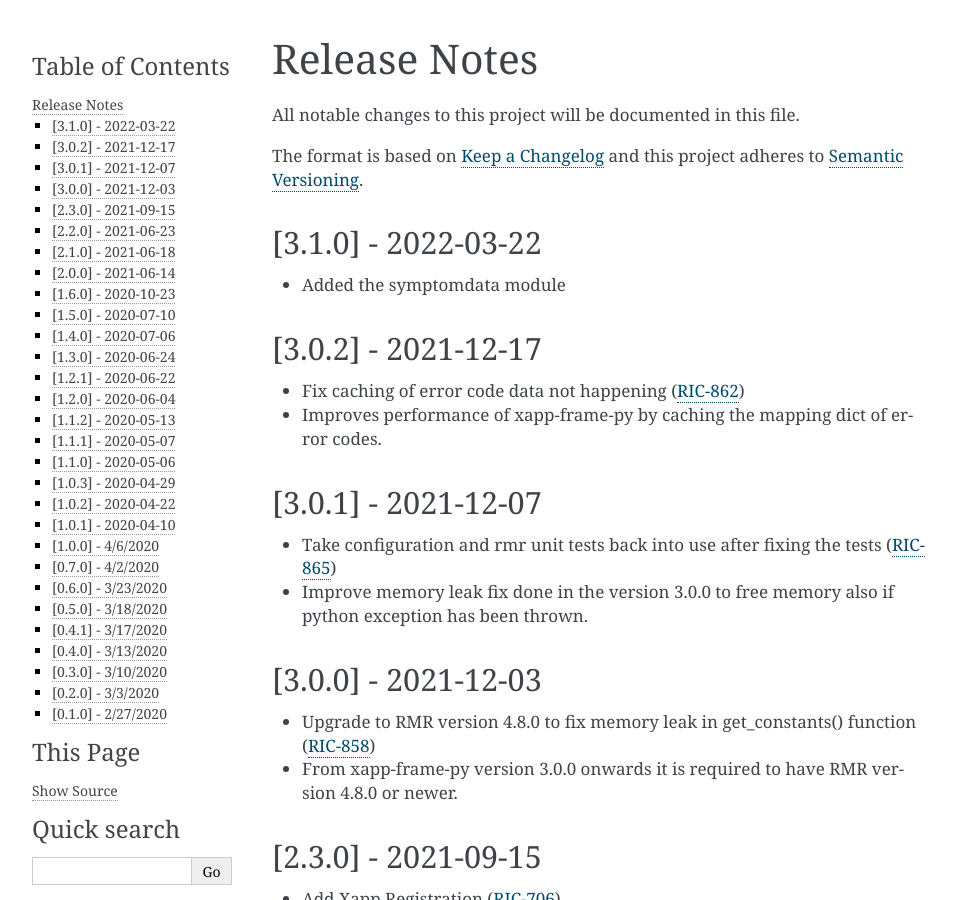
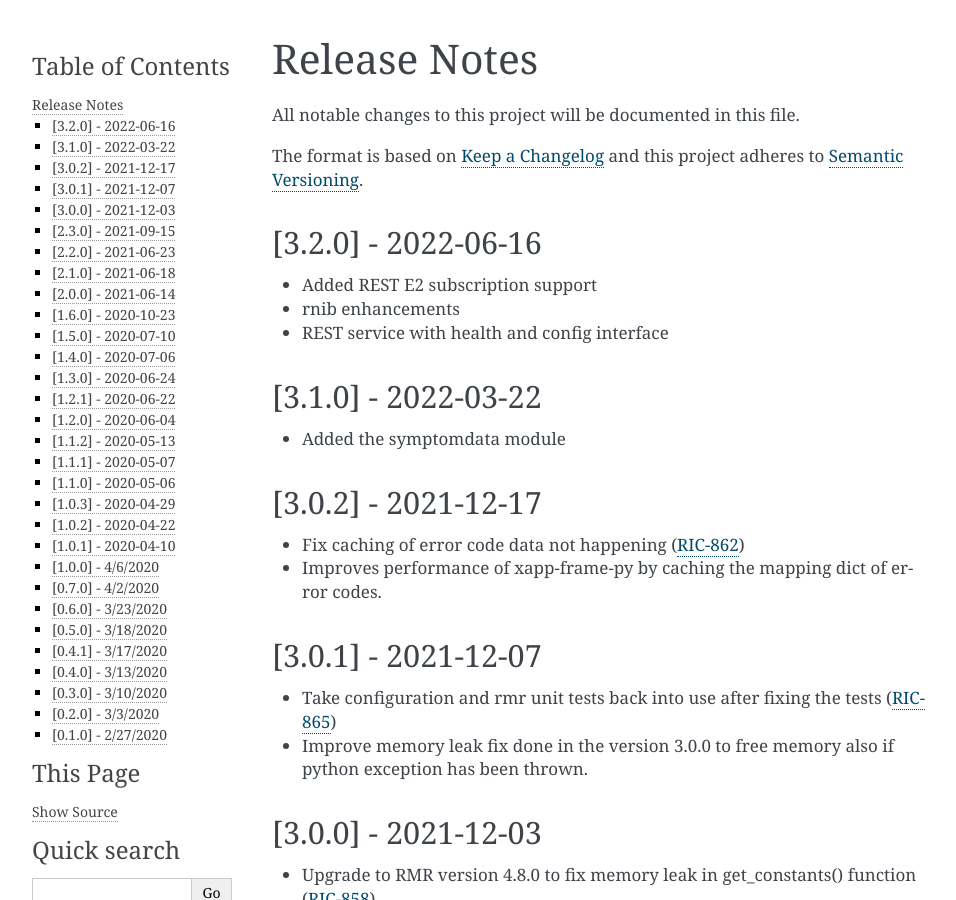
Before and after one commit to o-ran-sc/ric-plt-xapp-frame-py, a Sphinx documentation site: the page built from docs/release-notes.rst, in a window 1280 px wide and 900 px high. Shown: the whole window, without its empty margins (148-1104 px from the left). Built offline with Sphinx 7.4.7, drawn with Linux system fonts in a browser that asks for light colours; the version number is read from the project's files by our own code.

Commit message:
F release step 1 of 2
Signed-off-by: czichy <thoralf.czichy@nokia.com>
Change-Id: I1194405646ed5b2487bae78d04a36192df6bbbae

```diff
--- a/docs/release-notes.rst
+++ b/docs/release-notes.rst
@@ -9,6 +9,12 @@ All notable changes to this project will be documented in this file.
 
 The format is based on `Keep a Changelog <http://keepachangelog.com/>`__
 and this project adheres to `Semantic Versioning <http://semver.org/>`__.
+
+[3.2.0] - 2022-06-16
+--------------------
+* Added REST E2 subscription support
+* rnib enhancements
+* REST service with health and config interface
 
 [3.1.0] - 2022-03-22
 --------------------
--- a/setup.py
+++ b/setup.py
@@ -32,7 +32,7 @@ def _long_descr():
 
 setup(
     name="ricxappframe",
-    version="3.1.0",
+    version="3.2.0",
     packages=find_packages(exclude=["tests.*", "tests"]),
     author="O-RAN Software Community",
     description="Xapp and RMR framework for Python",
```
